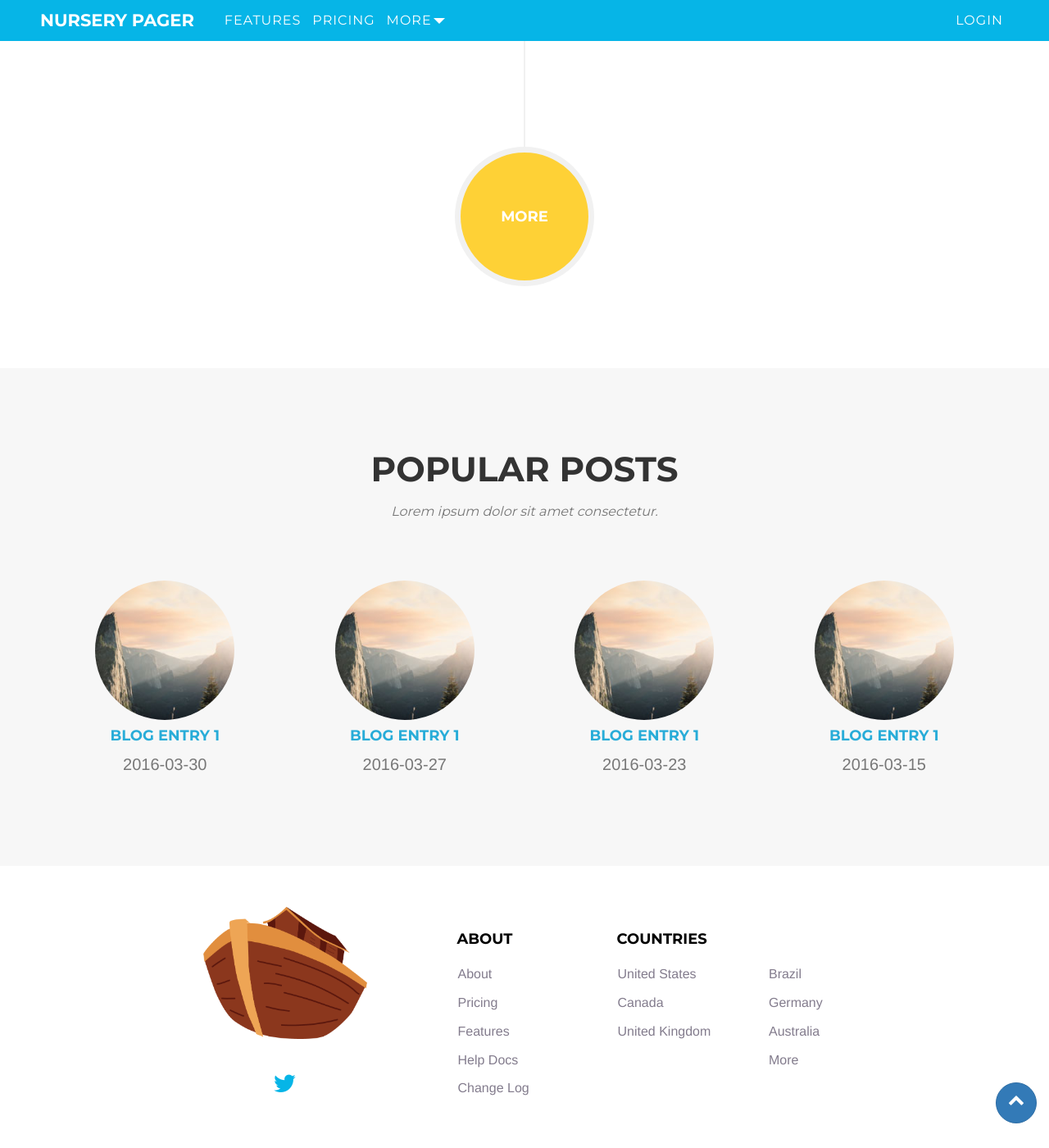
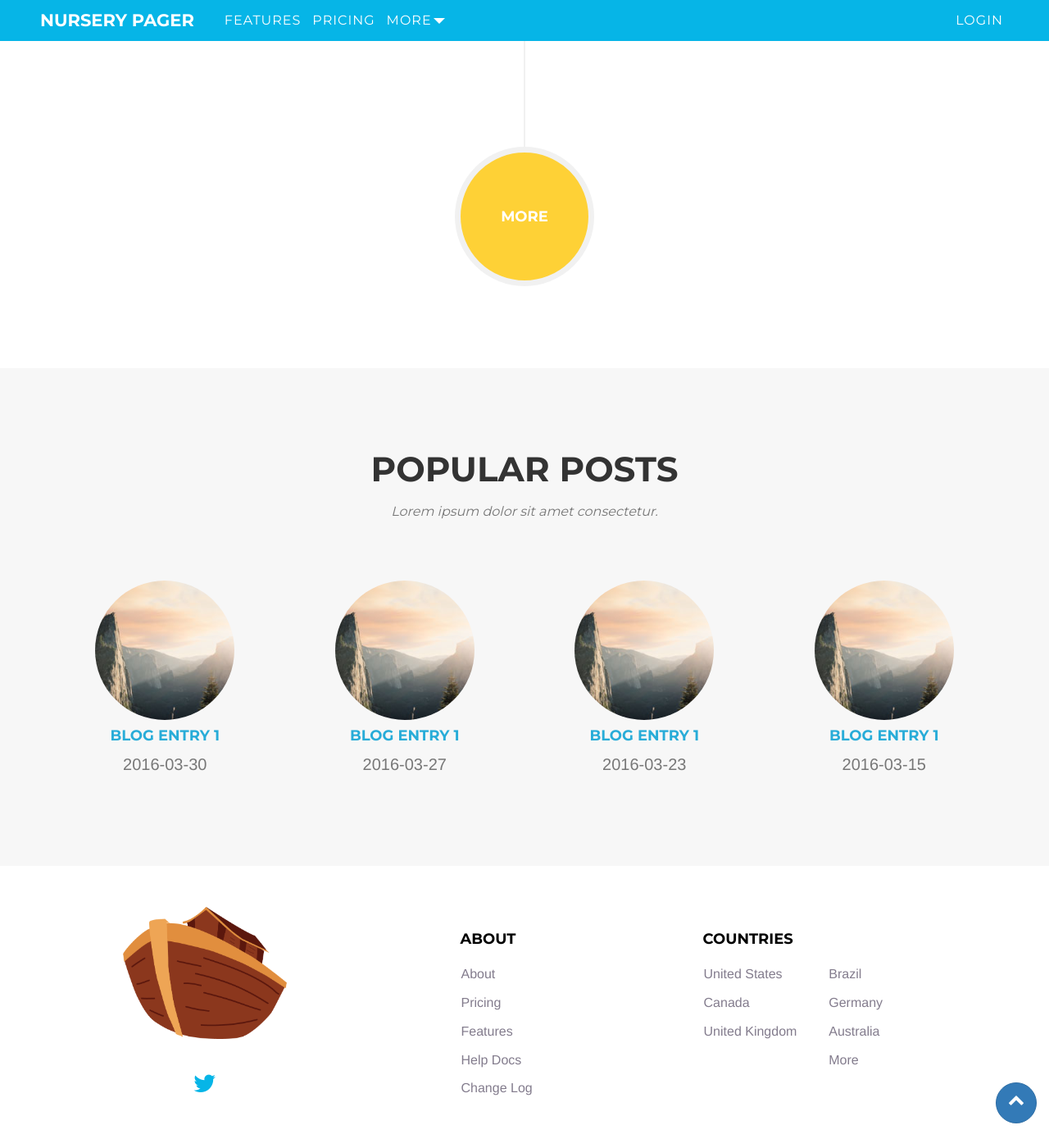
Before and after one commit to nurserypager/nurserypager, a Jekyll site: the page built from blog/index.html, in a window 1280 px wide and 1400 px high, scrolled down 1328 px. Shown: the whole window at 82% size. Built offline with Jekyll 4.4.1, drawn with Linux system fonts in a browser that asks for light colours; nearby versions of some CDN libraries.

Commit message:
footer & blog more fix

```diff
--- a/_includes/footer.html
+++ b/_includes/footer.html
@@ -17,12 +17,12 @@
     <div class="container">
       <div class="row">
 
-        <div class="footer-col col-md-4 col-md-offset-1">
+        <div class="footer-col col-1">
           <img class="ark" src="/img/ark.png">
           <a href="#" class="btn-social" style="font-size: 30px;"><i class="fa fa-fw fa-twitter"></i></a>
         </div>
 
-        <div class="footer-col col-md-2">
+        <div class="footer-col col-2">
           <h3>{{ footer.col-one.header}}</h3>
           <ul>
 
@@ -33,7 +33,7 @@
           </ul>
         </div>
 
-        <div class="footer-col col-md-5">
+        <div class="footer-col col-3">
           <h3>{{ footer.col-two.header}}</h3>
           <ul class="footer-country">
 
@@ -52,6 +52,12 @@
 
         </div>
       </div>
+
+      <div class="footer-col col-4">
+        <a href="#" class="btn-social" style="font-size: 30px;"><i class="fa fa-fw fa-twitter"></i></a>
+        <img class="ark" src="/img/ark.png">
+      </div>
+
     </div>
   </div>
 </footer>
--- a/_sass/components/_clouds.scss
+++ b/_sass/components/_clouds.scss
@@ -4,6 +4,7 @@
   -webkit-transform: translateX(0) translateY(0) !important;
   -ms-transform: translateX(0) translateY(0) !important;
   transform: translateX(0) translateY(0) !important;
+  display: none;
 }
 
 @media screen and (min-width: 481px) {
@@ -47,7 +48,7 @@
       transform: translateX(3000px);
   }
   .is-cloud-scene2 .cloud__3 {
-      top: 20%;
+      top: 5%;
       right: -3%;
       -webkit-transform: translateX(3000px);
       -ms-transform: translateX(3000px);
--- a/_sass/layouts/_blog.scss
+++ b/_sass/layouts/_blog.scss
@@ -2,6 +2,15 @@
 
 
 //Blog Page
+
+#loadMore div.timeline-image {
+  display: table;
+
+  h4 {
+    display: table-cell;
+    vertical-align: middle;
+  }
+}
 
 #blog-home h3, #team h3 {
   margin-bottom: 75px;
--- a/_sass/layouts/_footer.scss
+++ b/_sass/layouts/_footer.scss
@@ -21,6 +21,11 @@ footer {
     &.footer-country {
 		  float: left;
 		  padding-right: 15%;
+
+		  @media screen and (max-width: 992px) {
+      float: none;
+      margin-bottom: 0px;
+    	}
 		}
 	}
 
@@ -35,3 +40,49 @@ footer {
 	  color: #06B5E7;
 	}
 }
+
+.footer-col {
+	width: 33.3%;
+	float: left;
+
+	@media screen and (max-width:650px) {
+		width:100%;
+		float: none;
+	}
+}
+
+.footer-col.col-1 {
+	display: block;
+
+	@media screen and (max-width:650px) {
+		display: none;
+	}
+}
+
+.footer-col.col-4 {
+	display: none;
+
+	@media screen and (max-width:650px) {
+		display: block;
+	}
+}
+
+.footer-col.col-2 {
+	text-align: left;
+
+	h3, ul {
+		margin-left: 30%;
+
+		@media screen and (max-width:650px) {
+			margin-left: 15px;
+		}
+	}
+}
+
+.footer-col.col-3 {
+	text-align: left;
+
+	@media screen and (max-width:650px) {
+		margin-left: 15px;
+	}
+}
```
